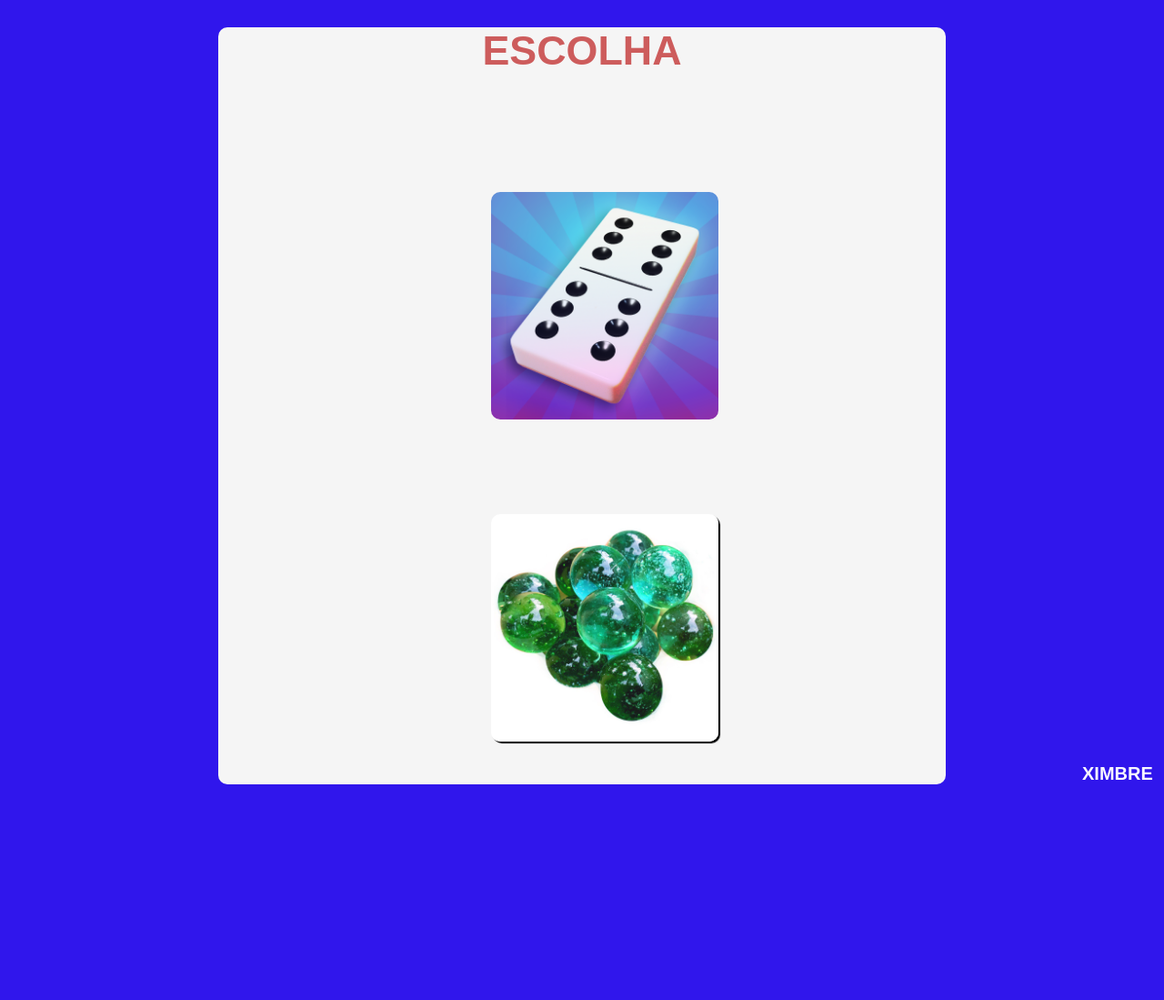
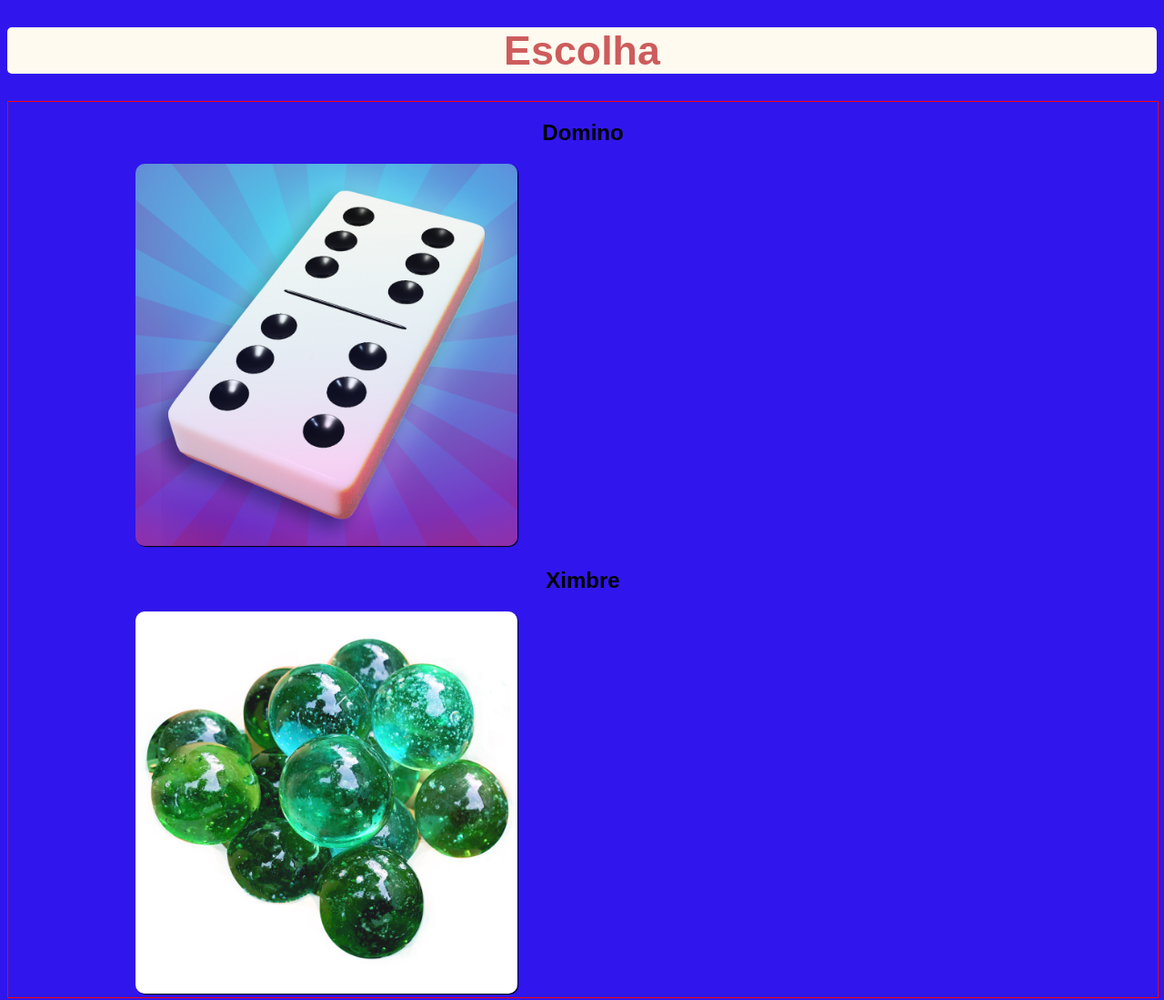
Before and after one commit to alvaroneto19/jogos, a plain HTML site: page index.html in a window 1280 px wide. Shown: the whole page at 91% size. Before the commit the page ends 882 px from the top, so only its background shows below. Drawn offline with Linux system fonts and the light colour scheme.

Commit message:
Update index.html
Atualizando index.html

```diff
--- a/index.html
+++ b/index.html
@@ -16,42 +16,48 @@
 				text-align: center;
 				font-size: 2.8em;
 			}
-			main{
-				background-color: whitesmoke;
-				border-radius: 10px;
-				margin: auto;
-				max-width: 800px;
-				min-width: 320px;
+			h2{
+				text-align: center;
+				font-family: 2.5em;
+				font-weight: bolder;
+			}
+			img{
+				position: relative;
+				left: 140px;
+			}
+			#menu{
+				background: floralwhite;
+				border-radius: 5px;
+			}
+			#area-principal{
+				border: 1px solid red;
+				width: 100%;
+				margin: 0;
 			}
 
-			.TX{
-				margin-left:950px;
-				margin-top: 20px;
-				font-size: 20px;
-				font-family: Arial,Helvetica,fantasy;
-				color: ghostwhite;
-			}
-			.foto1{
-				width: 250px;
-				margin-left: 300px;
-				margin-top: 100px;
-				border-radius: 10px;
-			}
-			.foto2{
-				width: 250px;
-				margin-left: 300px;
-				margin-top: 100px;
-				border-radius: 10px;
-				border-image: blue;
-				object-fit: cover;
-				transform: .75s;
-				box-shadow: 2px 2px 1px black;
-			}
-			.foto2:hover{
-				transform: scale(1.15);
-				box-shadow: 5px 5px 5px black;
+	        .domino{
+	          border-radius: 10px;
+              border-color: orange;
+              box-shadow: 1px 1px 1px black;
+
+	        }
+	        .domino:hover{
+	          transform: scale(1.10);
+			  box-shadow: 2px 2px 1px orange;
+	        }
+
+			.gude{
+              border-radius: 10px;
+              border-color: orange;
+              box-shadow: 1px 1px 1px black;
 
 			}
+			.gude:hover{
+				transform: scale(1.10);
+				box-shadow: 2px 2px 1px orange;
+			}
+
+
 			@KeyFrames anim{
 				0%{
 					background: #6a41f5;
@@ -74,27 +80,29 @@
 		</style>
 	</head>
 	<body>
-		<main>
-			<h1> ESCOLHA </h1>
+	<div id="menu">
+		<div id="logo">
+			<h1>Escolha</h1>
+		</div>
+	</div>
+	<div id="area-principal">
+		<div id="area-imagens">
+			<div class="imagens">
+				<h2> Domino </h2>
+				<a href="">
+				<img src="imagens/Domino.png" width="420px" class="domino">
+			    </a>
+			</div>
 
+			 <div class="imagens">
+				<h2> Ximbre </h2>
+				<a href="SiteXimbre.html">
+				<img src="imagens/Gude.jpg" width="420px" class="gude">
+				</a>
+			</div>
 
-
-
-	<a href=""><img src="imagens/Domino.png" class="foto1"></a>
-
-		<a href="SiteXimbre.html">
-			<picture>
-				<source media="(max-width:250px)" srcset="imagens/Gude-pq.jpg">
-				<img src="imagens/Gude.jpg" class="foto2">
-			</picture>
-
-
-		</a>
-
-		<h3 class="TX">XIMBRE</h3>
-	</main>
-
-
+		</div>
+	</div>
 
 	</body>
 	</html>
```
